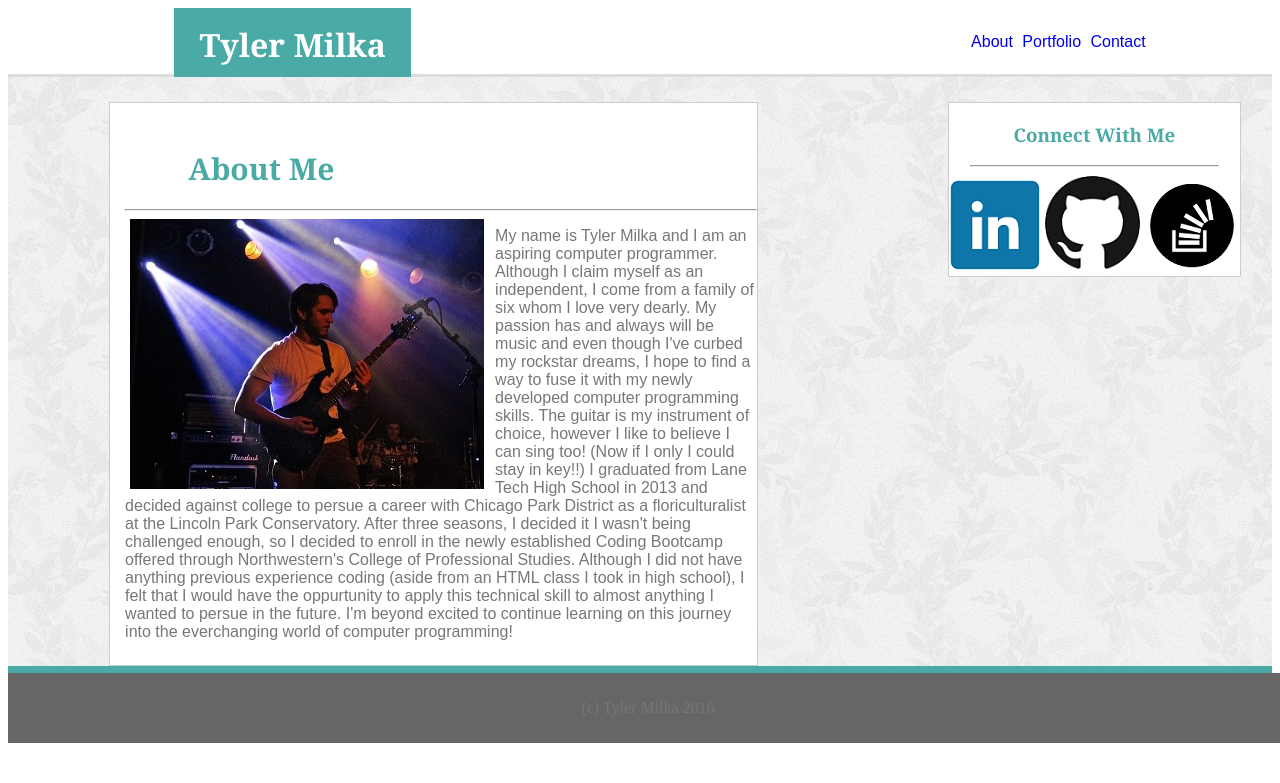
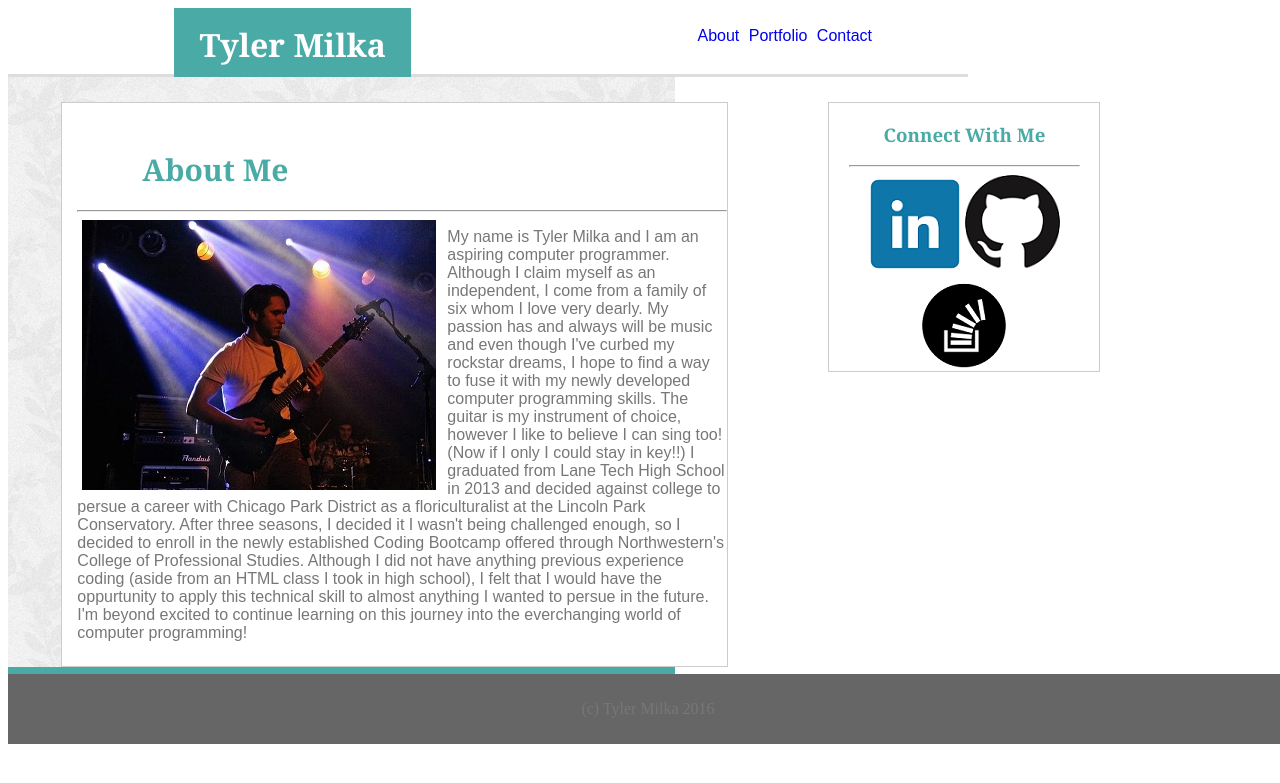
Before and after one commit to TylerMilka/Basic-Portfolio, a PHP site: page /index.html in a window 1280 px wide. Shown: the top 783 px of the page. Run offline with PHP 8.4, Linux system fonts and the light colour scheme.

Commit message:
think it will work this time

```diff
--- a/assets/css/style.css
+++ b/assets/css/style.css
@@ -4,7 +4,7 @@
 
 .pagewrapper {
 
-	max-width: 960px
+	width: 960px
 	margin: auto;
 
 }
@@ -12,6 +12,7 @@
 .header{
 	flex-flow: column;
 	height: 66px;
+	width: 960px;
 	border-bottom: solid;
 	border-bottom-width: 3px;
 	border-color: #dddddd;
@@ -80,7 +81,7 @@
 	font-family: 'Arial', 'Helvetica Neue', Helvetica, sans-serif;
 	color: #777777;
 	display: inline-block;
-	width: 50%;
+	width: 650px;
 	float:left;
 	margin: 25px 15% 0% 8%;
 	padding-bottom: 8px;
@@ -117,6 +118,7 @@
 	text-align:center;
 	position: absolute;
 	background-color: white;
+	width: 270px;
 	border:solid;
 	border-color: #cccccc;
 	border-width: 1px;
--- a/index.php
+++ b/index.php
@@ -1 +1 @@
-<?php include_once ("<index.html>"); ?>
+<?php include_once ("index.html"); ?>
```
